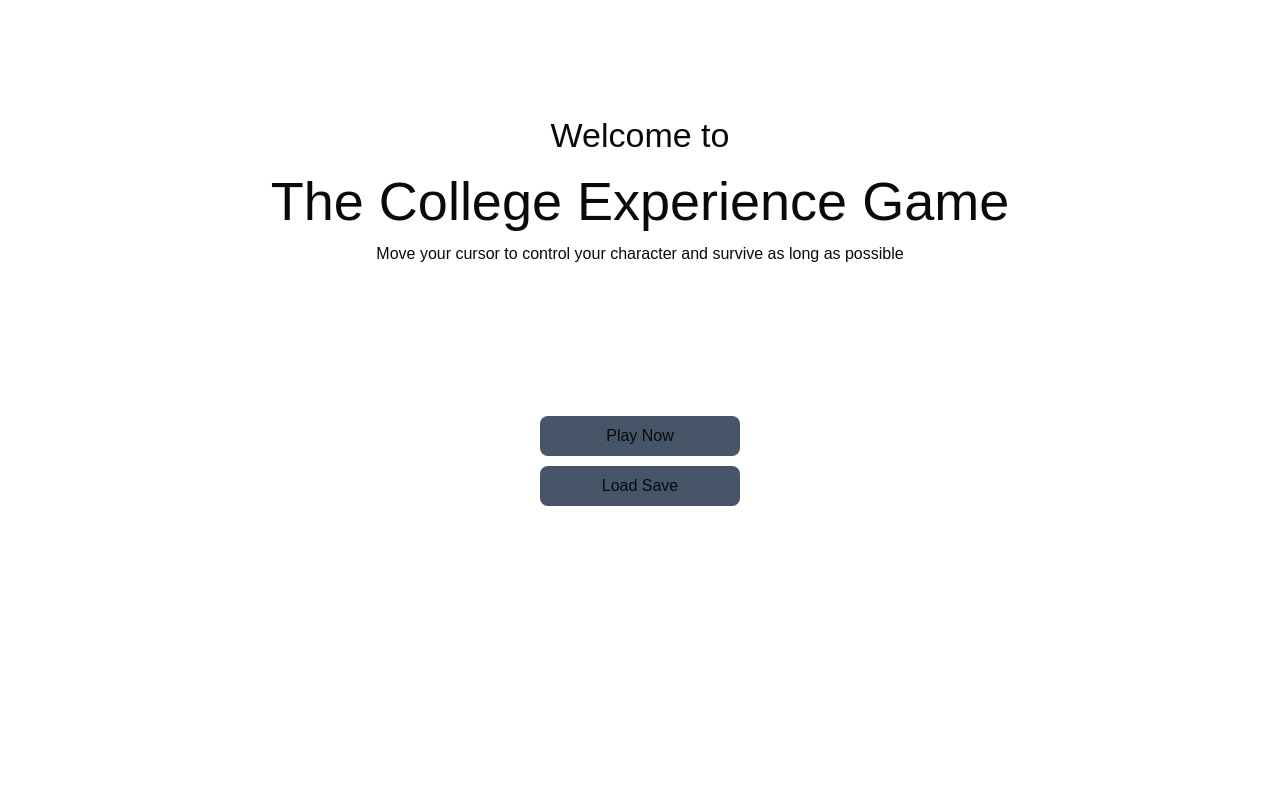
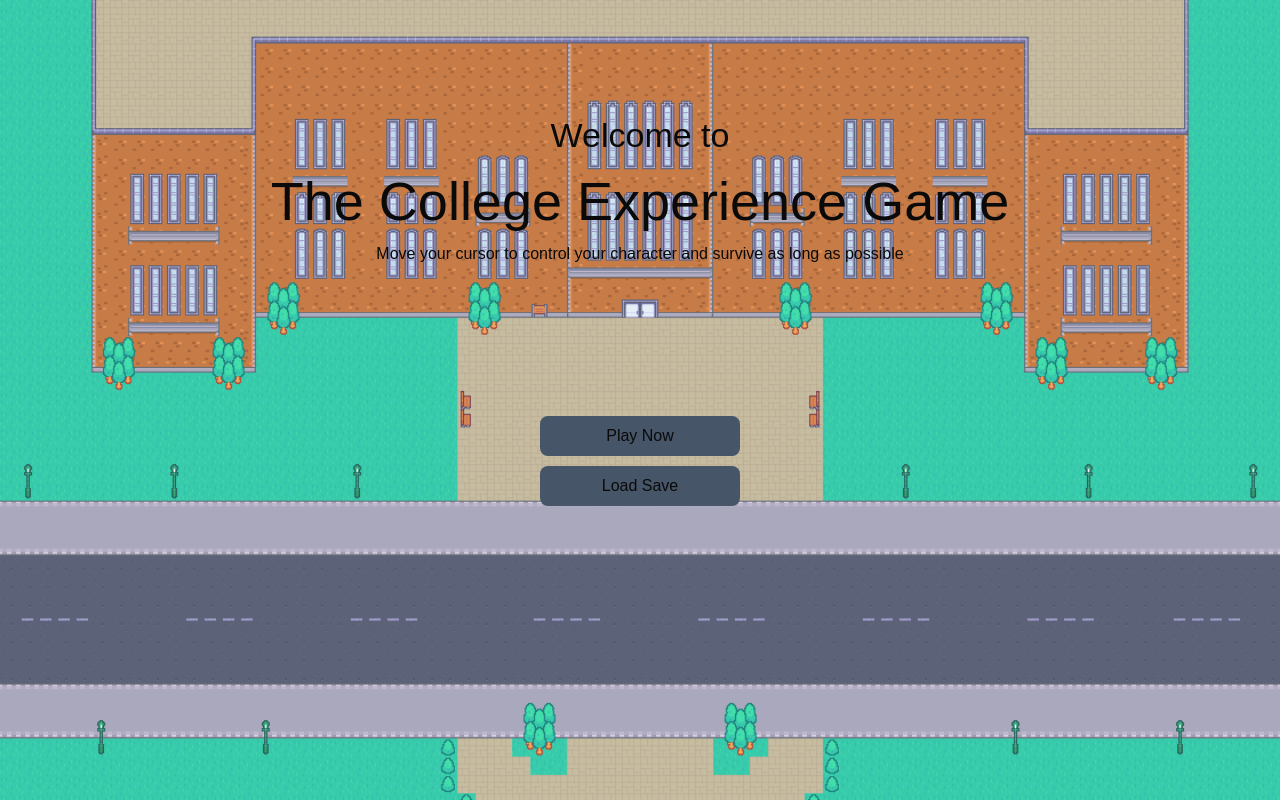
Before and after one commit to GavinRobson/Team3Jamboree, a Next.js app: page / in a window 1280 px wide. Built offline with nearby package versions, Linux system fonts and the light colour scheme.

Commit message:
Backgroung image for start page
Centered

```diff
--- a/app/page.js
+++ b/app/page.js
@@ -17,7 +17,7 @@ const startPage = (
 
 export default function Home() {
   return (
-    <div >
+    <div style = {{margin: 0, alignItems: "center", backgroundImage: "url(StartScreen.png)", backgroundSize: "cover", backgroundPosition: "center", height: "100vh", overflow: "hidden"}} >
       {startPage}
     </div>
   );
```
Also changed, not shown: public/StartScreen.png (added).
